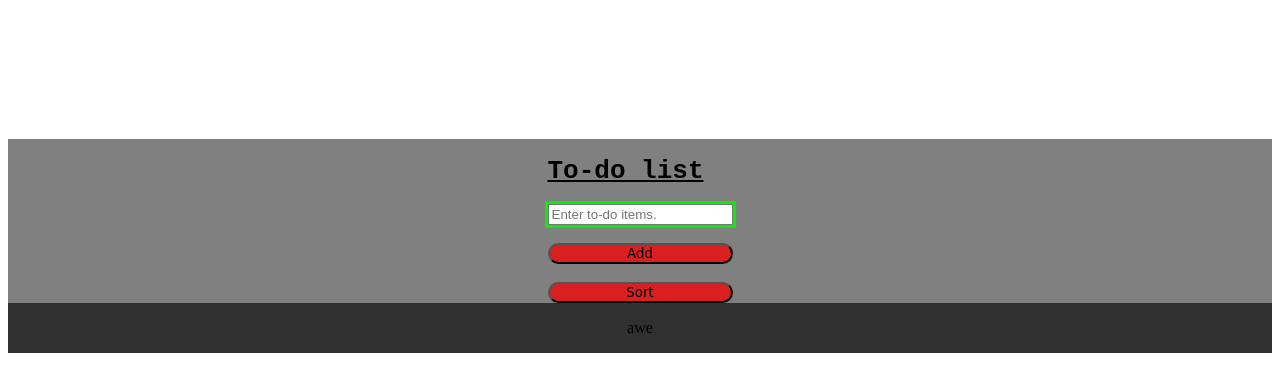
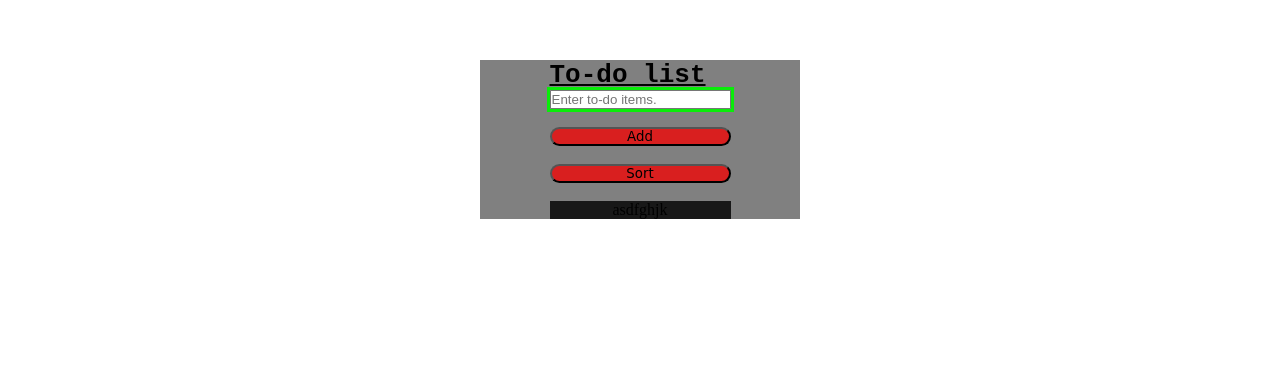
Before and after one commit to Alonso0213/to-do-list, a plain HTML site: page index.html in a window 1280 px wide. Shown: the part 261-652 px from the top of the page. Drawn offline with Linux system fonts and the light colour scheme.

Commit message:
not complete

```diff
--- a/css/style.css
+++ b/css/style.css
@@ -1,3 +1,9 @@
+*{
+    margin: 0;
+    padding: 0;
+    box-sizing: border-box;
+}
+
 .header{
     text-decoration: underline;
     font-family: monospace;
@@ -6,14 +12,16 @@
 .container{
     display: grid;
     justify-content: center;
+    align-items: center;
     background-color: grey;
-    margin-top: 50vh;
+    width: 20rem;
 
 }
-#list{
+.list{
     display: grid;
     justify-content: center;
     background-color: rgba(0, 0, 0, 0.812);
+
 
 }
 .box{
@@ -24,3 +32,16 @@ button{
     background-color: rgba(238, 9, 9, 0.812);
     font-family: cursive;
 }
+button:hover{
+    background-color: rgba(0, 128, 0, 0.851);
+    transition: 2s;
+}
+
+
+body{
+    width: 100%;
+    display:flex;
+    justify-content: center;
+    align-items: center;
+    height: 100vh;
+}
--- a/index.html
+++ b/index.html
@@ -1,26 +1,25 @@
 <!DOCTYPE html>
 <html lang="en">
   <head>
-    <meta charset="UTF-8">
-    <meta http-equiv="X-UA-Compatible" content="IE=edge">
-    <meta name="viewport" content="width=device-width, initial-scale=1.0">
-    <link rel="stylesheet" href="/css/style.css">
+    <meta charset="UTF-8" />
+    <meta http-equiv="X-UA-Compatible" content="IE=edge" />
+    <meta name="viewport" content="width=device-width, initial-scale=1.0" />
+    <link rel="stylesheet" href="/css/style.css" />
     <title>Document</title>
   </head>
   <body>
     <div class="container">
       <h1 class="header">To-do list</h1>
-    <input type="text" placeholder="Enter to-do items." class="box">
+      <input type="text" placeholder="Enter to-do items." class="box" id="input" />
+      <br />
+      <button type="button" id="caputre" >Add</button>
+      <br />
+      <button type="button" id="display">Sort</button>
 <br>
-    <button type="button" id="caputre">Add</button>
-    <br>
-    <button type="button" id="display" >Sort</button>
+      <div class="list" id="list">
+        <ul id="show">asdfghjk</ul>
       </div>
-<div id="list">
-    <p>awe</p>
-
     </div>
-
     <script src="./script/code.js"></script>
   </body>
 </html>
--- a/script/code.js
+++ b/script/code.js
@@ -0,0 +1,15 @@
+const display= document.querySelector("#display")
+const capture= document.querySelector("#capture")
+const input= document.querySelector("#input")
+let list =[]
+
+
+// capture.addEventListener("click" (e)=> {
+// let box= document.querySelector("#box")
+// }
+// )
+
+
+// if(input.value!==0){
+//     alert(" please enter items")
+// }
```
Lines whose indentation alone changed are shown as unchanged.
